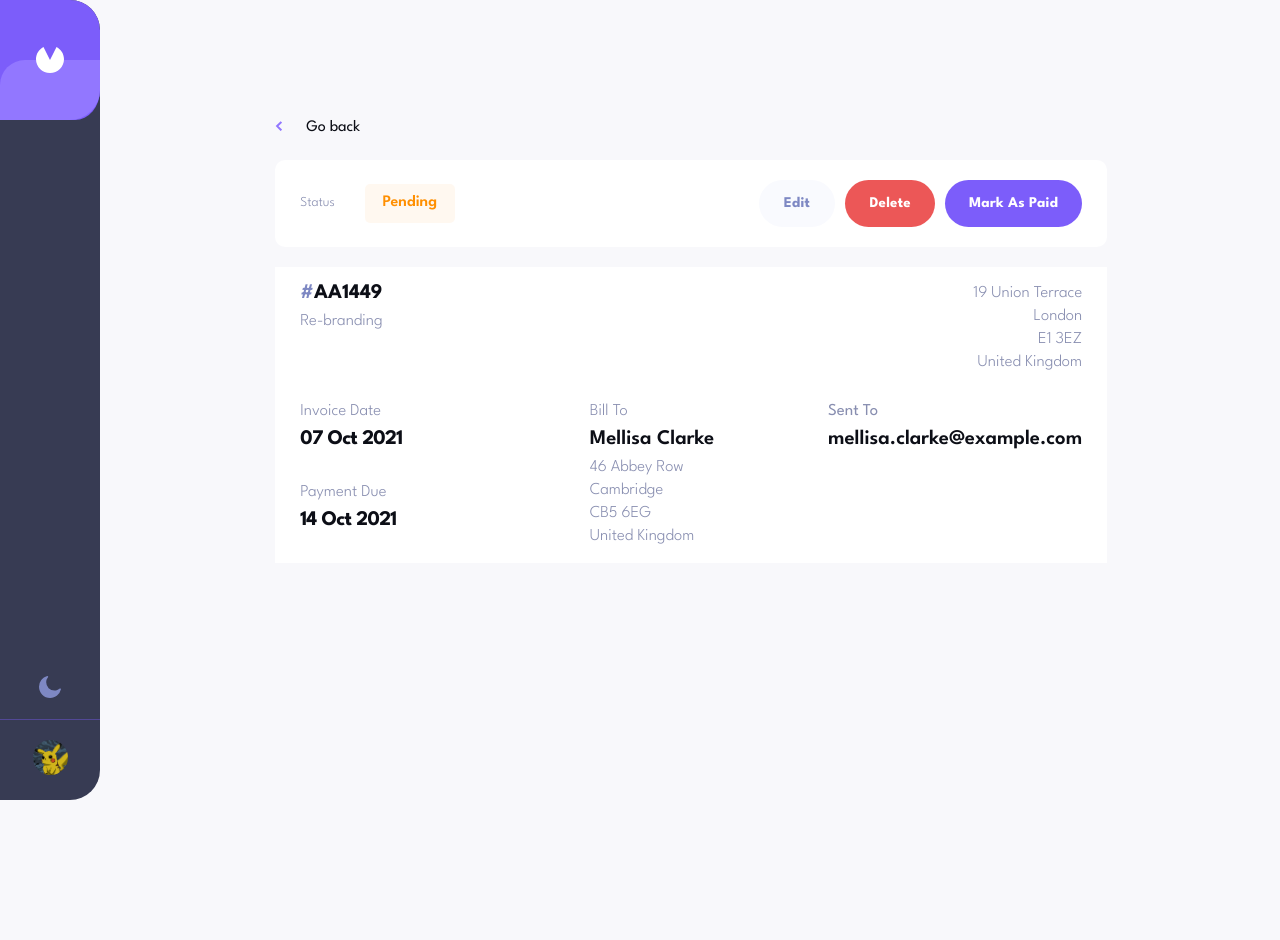
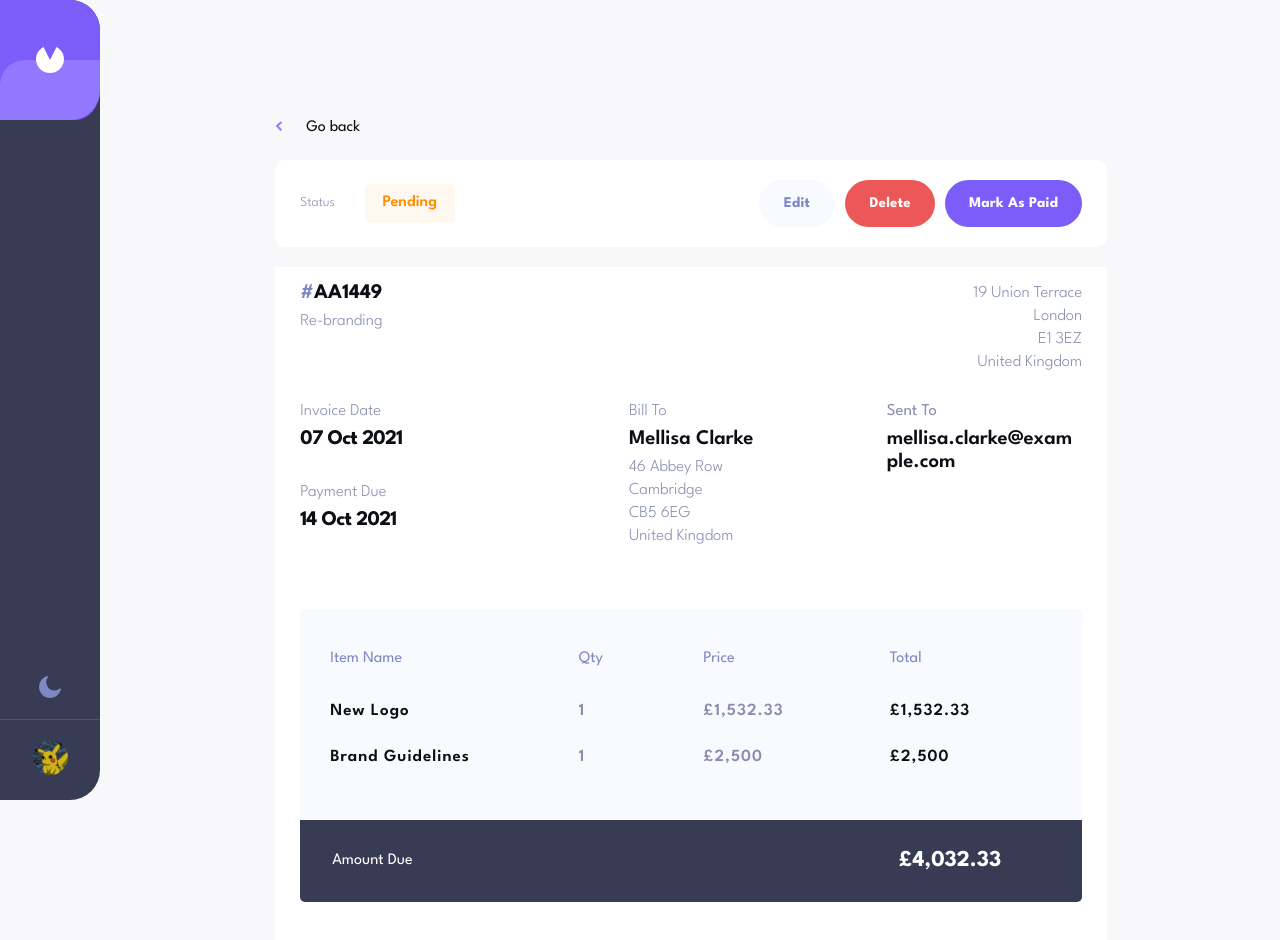
Before and after one commit to Varadarajan-M/Invoice-app, a React (Create React App) app: page /invoice/AA1449 in a window 1280 px wide. Shown: the top 940 px of the page. Before the commit the page ends 800 px from the top, so only its background shows below. Built offline with nearby package versions, Linux system fonts and the light colour scheme.

Commit message:
🚀Almost Completed App Functionalities and UI Styles.🚀

```diff
--- a/src/context/UIcontext.js
+++ b/src/context/UIcontext.js
@@ -37,6 +37,13 @@ const themes = {
 				background: 'black !important',
 			},
 		},
+		itemListwrapper: {
+			background: 'rgb(249, 250, 254)',
+		},
+		itemListwrapperAmount: {
+			background: 'rgb(55, 59, 83)',
+			color: '#fff',
+		},
 	},
 	darkMode: {
 		body: { background: 'rgb(20, 22, 37)' },
@@ -72,6 +79,13 @@ const themes = {
 				background: 'black',
 			},
 		},
+		itemListwrapper: {
+			background: 'rgb(37, 41, 69)',
+		},
+		itemListwrapperAmount: {
+			background: 'rgb(12, 14, 22)',
+			color: '#fff',
+		},
 	},
 };
 
--- a/src/invoice-detail-body/InvoiceDetailBody.js
+++ b/src/invoice-detail-body/InvoiceDetailBody.js
@@ -1,23 +1,30 @@
+import useMediaQuery from '@mui/material/useMediaQuery';
 import React, { Fragment } from 'react';
-import Text from '../lib/components/Text'
+import Col from 'react-bootstrap/Col';
+import Row from 'react-bootstrap/Row';
+
+import { ItemListHeadings } from '../invoice-form/ItemList';
+import Text from '../lib/components/Text';
 import { formatDateToString, joinKeys } from '../util';
 import { useTheme } from './../context/UIcontext';
 import './InvoiceDetailBody.scss';
 
-
-const Address = ({address}) => {
+const Address = ({ address }) => {
 	const list = address.split('-');
-  return(
+	return (
 		<>
-      {
-        list?.map(d => <><Text>{d}</Text><br/></>)
-      }
+			{list?.map((d) => (
+				<React.Fragment key={d}>
+					<Text>{d}</Text>
+					<br />
+				</React.Fragment>
+			))}
 		</>
-  )
-}
-
+	);
+};
 
 const InvoiceDetailBody = ({ matchingInvoice }) => {
+	const isMediumScreen = useMediaQuery('(max-width:576px)');
 	const {
 		id,
 		description,
@@ -27,38 +34,149 @@ const InvoiceDetailBody = ({ matchingInvoice }) => {
 		clientEmail,
 		clientName,
 		paymentDue,
+		items,
+		total,
 	} = matchingInvoice;
-  const {theme} = useTheme();
+	const { theme } = useTheme();
 	return (
 		<Fragment>
 			<div className='id-desc'>
-        <p style={{...theme.bwText}}><span>#</span>{id}</p>
-        <p style={{...theme.greySilver}}>{description}</p>
+				<p style={{ ...theme.bwText }}>
+					<span>#</span>
+					{id}
+				</p>
+				<p style={{ ...theme.greySilver }}>{description}</p>
 			</div>
 			<div className='from-address'>
-        <p style={{...theme.greySilver}}><Address address={joinKeys(senderAddress,'-')} /></p>
+				<p style={{ ...theme.greySilver }}>
+					<Address address={joinKeys(senderAddress, '-')} />
+				</p>
 			</div>
 			<div className='dates'>
 				<div className='invoice-date'>
-        <p style={{...theme.greySilver}}>Invoice Date</p>
-        <p style={{...theme.bwText}}>{formatDateToString(createdAt)}</p>
+					<p style={{ ...theme.greySilver }}>Invoice Date</p>
+					<p style={{ ...theme.bwText }}>
+						{formatDateToString(createdAt)}
+					</p>
 				</div>
 				<div className='payment-due'>
-        <p style={{...theme.greySilver}}>Payment Due</p>
-        <p style={{...theme.bwText}}>{formatDateToString(paymentDue)}</p>
+					<p style={{ ...theme.greySilver }}>Payment Due</p>
+					<p style={{ ...theme.bwText }}>
+						{formatDateToString(paymentDue)}
+					</p>
 				</div>
 			</div>
 			<div className='bill-to'>
-        <p style={{...theme.greySilver}}>Bill To</p>
-        <p style={{...theme.bwText}}>{clientName}</p>
-        <p style={{...theme.greySilver}}><Address address={joinKeys(clientAddress,'-')} /></p>
-
+				<p style={{ ...theme.greySilver }}>Bill To</p>
+				<p style={{ ...theme.bwText }}>{clientName}</p>
+				<p style={{ ...theme.greySilver }}>
+					<Address address={joinKeys(clientAddress, '-')} />
+				</p>
 			</div>
 			<div className='sent-to'>
-        <p style={{...theme.greySilver}}>Sent To</p>
-        <p style={{...theme.bwText}}>{clientEmail} </p>
+				<p style={{ ...theme.greySilver }}>Sent To</p>
+				<p style={{ ...theme.bwText }}>{clientEmail} </p>
 			</div>
 
+			<div
+				className='itemlist-wrapper'
+				style={{
+					...theme.itemListwrapper,
+				}}
+			>
+				<div
+					style={{
+						padding: !isMediumScreen ? '30px' : '30px 0',
+					}}
+				>
+					{!isMediumScreen && <ItemListHeadings />}
+					{items.map((item, index) => {
+						return (
+							<Row
+								key={index}
+								className={`item-row ${
+									isMediumScreen
+										? 'd-flex justify-content-evenly'
+										: ''
+								}`}
+							>
+								<Col
+									sm={4}
+									lg={4}
+									md={4}
+									xs={isMediumScreen ? 6 : 12}
+									style={{ ...theme.bwText }}
+								>
+									<Text>{item.name}</Text>
+								</Col>
+								{!isMediumScreen && (
+									<>
+										<Col
+											xs={3}
+											md={2}
+											lg={2}
+											sm={2}
+											style={{ ...theme.greyWhiteText }}
+										>
+											{item.quantity}
+										</Col>
+										<Col
+											xs={4}
+											md={3}
+											lg={3}
+											sm={3}
+											style={{ ...theme.greyWhiteText }}
+										>
+											<Text>
+												{item.price > 0 &&
+													'£' +
+														item.price.toLocaleString()}
+											</Text>
+										</Col>
+									</>
+								)}
+								<Col
+									xs={3}
+									md={3}
+									lg={3}
+									sm={isMediumScreen ? 4 : 3}
+									style={{ ...theme.bwText }}
+								>
+									<Text>
+										{'£' + item.total.toLocaleString()}
+									</Text>
+								</Col>
+							</Row>
+						);
+					})}
+				</div>
+
+				<div
+					className={`amount w-100 p-4 d-flex ${
+						isMediumScreen ? 'justify-content-evenly' : ''
+					}`}
+					style={{
+						...theme.itemListwrapperAmount,
+						borderBottomLeftRadius: 'inherit',
+						borderBottomRightRadius: 'inherit',
+					}}
+				>
+					<div
+						className={`text col-sm-9 ms-sm-2 ${
+							isMediumScreen ? 'col-9 ' : ''
+						}`}
+					>
+						<Text>Amount Due </Text>
+					</div>
+					<div
+						className={`total-amount col-sm-2 ms-sm-3 ${
+							isMediumScreen ? 'col-3' : ''
+						}`}
+					>
+						<Text>{'£' + total.toLocaleString() ?? 0}</Text>
+					</div>
+				</div>
+			</div>
 			{/* Total Amount */}
 		</Fragment>
 	);
--- a/src/invoice-detail-body/InvoiceDetailBody.scss
+++ b/src/invoice-detail-body/InvoiceDetailBody.scss
@@ -4,7 +4,7 @@
 	display: grid;
 	grid-template-columns: repeat(4, 1fr);
 	grid-row-gap: 1rem;
-	transition: all 0.2s ease-in;
+	transition: color 0.2s ease-in, background 0.2s ease-in;
 	p {
 		margin-block: 5px;
 		font-size: 1.04rem;
@@ -64,11 +64,42 @@
 	}
 	.sent-to {
 		line-height: 17px;
-
+		word-break: break-all;
 		p:last-child {
 			font-weight: 600;
 			font-size: 1.3rem;
 			// letter-spacing: -0.04rem;
+		}
+	}
+	.itemlist-wrapper {
+		border-radius: 5px;
+		// padding: 30px;
+		margin-block: 40px;
+		div {
+			::-webkit-scrollbar {
+				display: none;
+			}
+		}
+		.item-row {
+			font-weight: 600;
+			font-size: 17px;
+			letter-spacing: 1px;
+			margin-block: 20px;
+			word-wrap: break-word;
+			align-items: center;
+		}
+		.amount {
+			align-items: center;
+			flex-wrap: wrap;
+			.text {
+				font-weight: 400;
+			}
+			.total-amount {
+				font-size: 1.42rem;
+				font-weight: bolder;
+				overflow-x: scroll;
+				word-wrap: break-word;
+			}
 		}
 	}
 }
@@ -105,6 +136,11 @@
 			grid-row: 2;
 			grid-column: 4/5;
 		}
+
+		.itemlist-wrapper {
+			grid-row: 4;
+			grid-column: 1/5;
+		}
 	}
 }
 
@@ -134,5 +170,9 @@
 		.sent-to {
 			grid-area: 5 / 1 / 5 / span 4;
 		}
+		.itemlist-wrapper {
+			grid-row: 6;
+			grid-column: 1/5;
+		}
 	}
 }
--- a/src/invoice-form/ItemList.js
+++ b/src/invoice-form/ItemList.js
@@ -10,9 +10,10 @@ import { useFormContext, useFieldArray } from 'react-hook-form';
 import { useTheme } from '../context/UIcontext';
 import { ItemName, Price, Quantity, Total } from './Fields';
 
-const ItemListHeadings = () => {
+export const ItemListHeadings = ({className}) => {
+
 	return (
-		<Row className='d-sm-flex d-none'>
+		<Row className={className}>
 			<Col sm={4} lg={4} md={4} xs={12} className='mt-2'>
 				<StyledLabel label='Item Name' />
 			</Col>
@@ -72,7 +73,7 @@ const ItemList = () => {
 	});
 	return (
 		<Fragment>
-			<ItemListHeadings />
+			<ItemListHeadings className={'d-sm-flex d-none'}/>
 			<div className='item-list-wrapper'>
 				{fields.map((field, index) => {
 					return (
--- a/src/invoice-menu/InvoiceMenu.js
+++ b/src/invoice-menu/InvoiceMenu.js
@@ -6,10 +6,13 @@ import { useTheme } from './../context/UIcontext';
 import Image from 'react-bootstrap/Image';
 import plusIcon from './../assets/images/icon-plus.svg';
 import InvoiceFilter from './InvoiceFilter';
+import { useInvoices } from '../context/InvoiceContext';
+import { getInvoiceString } from './helper';
 
 const InvoiceMenu = React.memo((props) => {
 	const { onAddNew } = props;
 	const { theme } = useTheme();
+	const { activeFilter, invoices } = useInvoices();
 
 	return (
 		<div className='invoice-menu-wrapper'>
@@ -19,9 +22,9 @@ const InvoiceMenu = React.memo((props) => {
 				</Text>
 				<Text
 					className='invoice-count'
-					style={{ ...theme.greyWhiteText }}
+					style={{ ...theme.greySilver, fontWeight: 300 }}
 				>
-					There are 7 total invoices.
+					{getInvoiceString(activeFilter, invoices?.length ?? 0)}
 				</Text>
 			</div>
 			<div className='invoice-action-buttons d-flex'>
--- a/src/invoice-menu/helper.js
+++ b/src/invoice-menu/helper.js
@@ -9,3 +9,11 @@ export const FILTER_OPTIONS = [
 		name: 'Draft',
 	},
 ];
+
+export const getInvoiceString = (filter, invoicesLength) => {
+	const currStatus = filter ? filter.toLowerCase() : 'total';
+	const countText = invoicesLength > 0 ? invoicesLength : 'no';
+	const auxVerb = invoicesLength === 1 ? 'is' : 'are';
+	const invoiceText = invoicesLength === 1 ? 'invoice' : 'invoices';
+	return `There ${auxVerb} ${countText} ${currStatus} ${invoiceText}.`;
+};
--- a/src/invoices/Invoices.js
+++ b/src/invoices/Invoices.js
@@ -8,13 +8,15 @@ import { Image } from 'react-bootstrap';
 import { useTheme } from '../context/UIcontext';
 import Text from './../lib/components/Text';
 import { Link } from 'react-router-dom';
+import GetStarted from '../lib/components/GetStarted';
 
 export const Invoices = React.memo(() => {
 	const { invoices } = useInvoices();
 	const { mode, theme } = useTheme();
 	return (
 		<div className='invoices-body'>
-			{invoices.map((data, key) => {
+			{invoices.length > 0 ? (
+				invoices.map((data, key) => {
 					return (
 						<Link
 							to={`/invoice/${data.id}`}
@@ -34,7 +36,9 @@ export const Invoices = React.memo(() => {
 									className='invoice-id'
 									style={{ ...theme.bwText }}
 								>
-								<Text style={{ color: 'rgb(126, 136, 195)' }}>
+									<Text
+										style={{ color: 'rgb(126, 136, 195)' }}
+									>
 										{'#'}
 									</Text>
 									<Text>{data.id}</Text>{' '}
@@ -44,7 +48,8 @@ export const Invoices = React.memo(() => {
 									style={{ ...theme.greyWhiteText }}
 								>
 									<Text>
-									Due {formatDateToString(data.paymentDue)}
+										Due{' '}
+										{formatDateToString(data.paymentDue)}
 									</Text>
 								</div>
 								<div
@@ -72,7 +77,10 @@ export const Invoices = React.memo(() => {
 							</Card>
 						</Link>
 					);
-			})}
+				})
+			) : (
+				<GetStarted showHint />
+			)}
 		</div>
 	);
 });
--- /dev/null
+++ b/src/lib/components/GetStarted.js
@@ -0,0 +1,29 @@
+import React from 'react';
+import Image from 'react-bootstrap/Image';
+import EmptyImage from '../../assets/images/illustration-empty.svg';
+import { useTheme } from '../../context/UIcontext';
+import Text from './Text';
+const GetStarted = ({ showHint }) => {
+	const { theme } = useTheme();
+	return (
+		<div className='d-flex mt-3 flex-column justify-content-center w-100 align-items-center'>
+			<Image style={{ transform: 'scale(1.2)' }} src={EmptyImage} />
+			<Text style={{ ...theme.bwText }} className='h3 mt-5 fw-bold'>
+				There is nothing here.
+			</Text>
+			<br />
+			{showHint && (
+				<Text
+					className='h5 text-center'
+					style={{ ...theme.greySilver }}
+				>
+					Create an invoice by clicking the
+					<br />
+					<strong>New</strong> button and get started.
+				</Text>
+			)}
+		</div>
+	);
+};
+
+export default GetStarted;
```
Also changed, not shown: src/lib/components/Loader.js (added, +23 -0 lines), src/lib/components/Loading.scss (added, +38 -0 lines), src/pages/InvoiceDetails.js (+25 -6 lines). Lines whose indentation alone changed are shown as unchanged.
